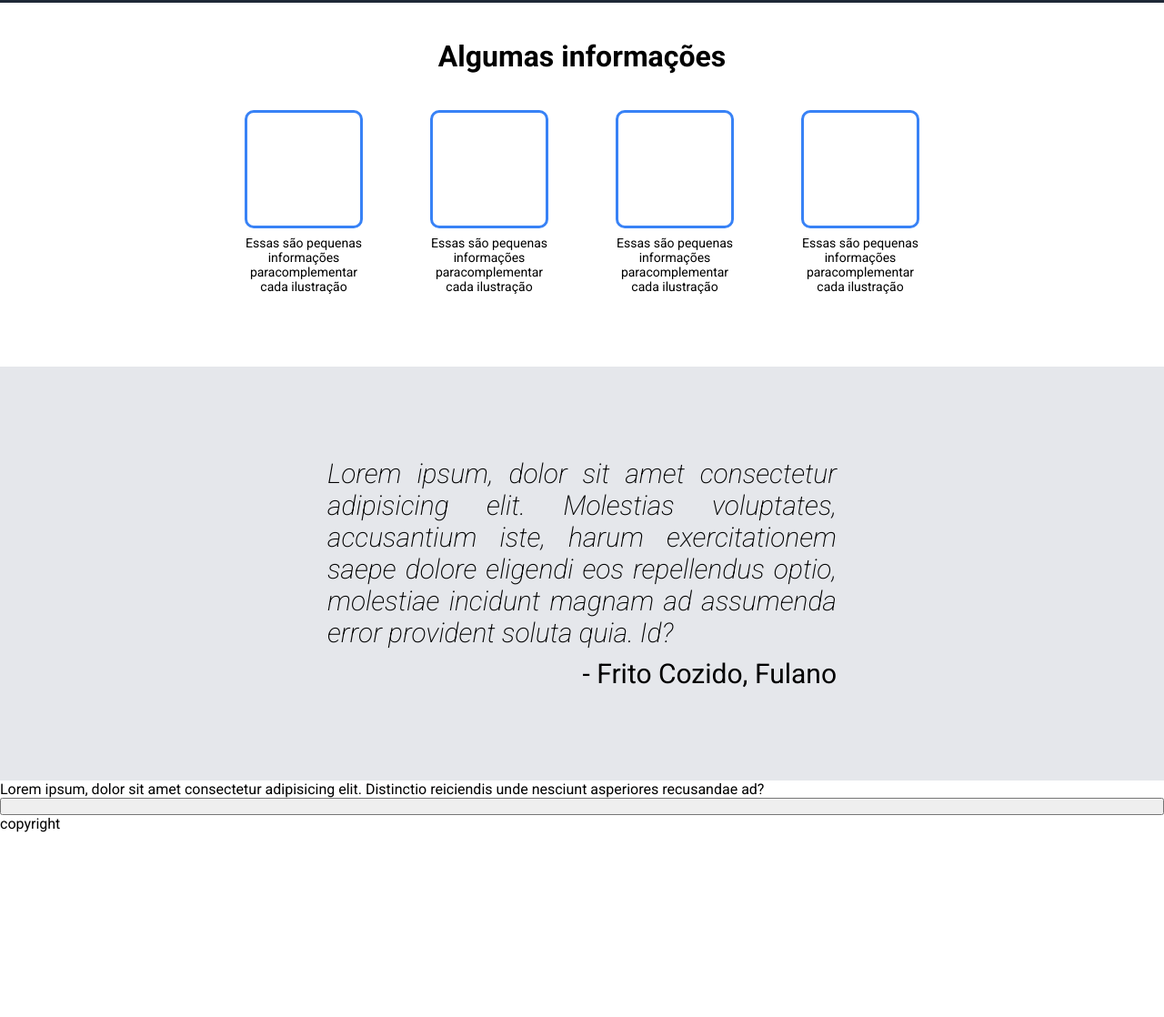
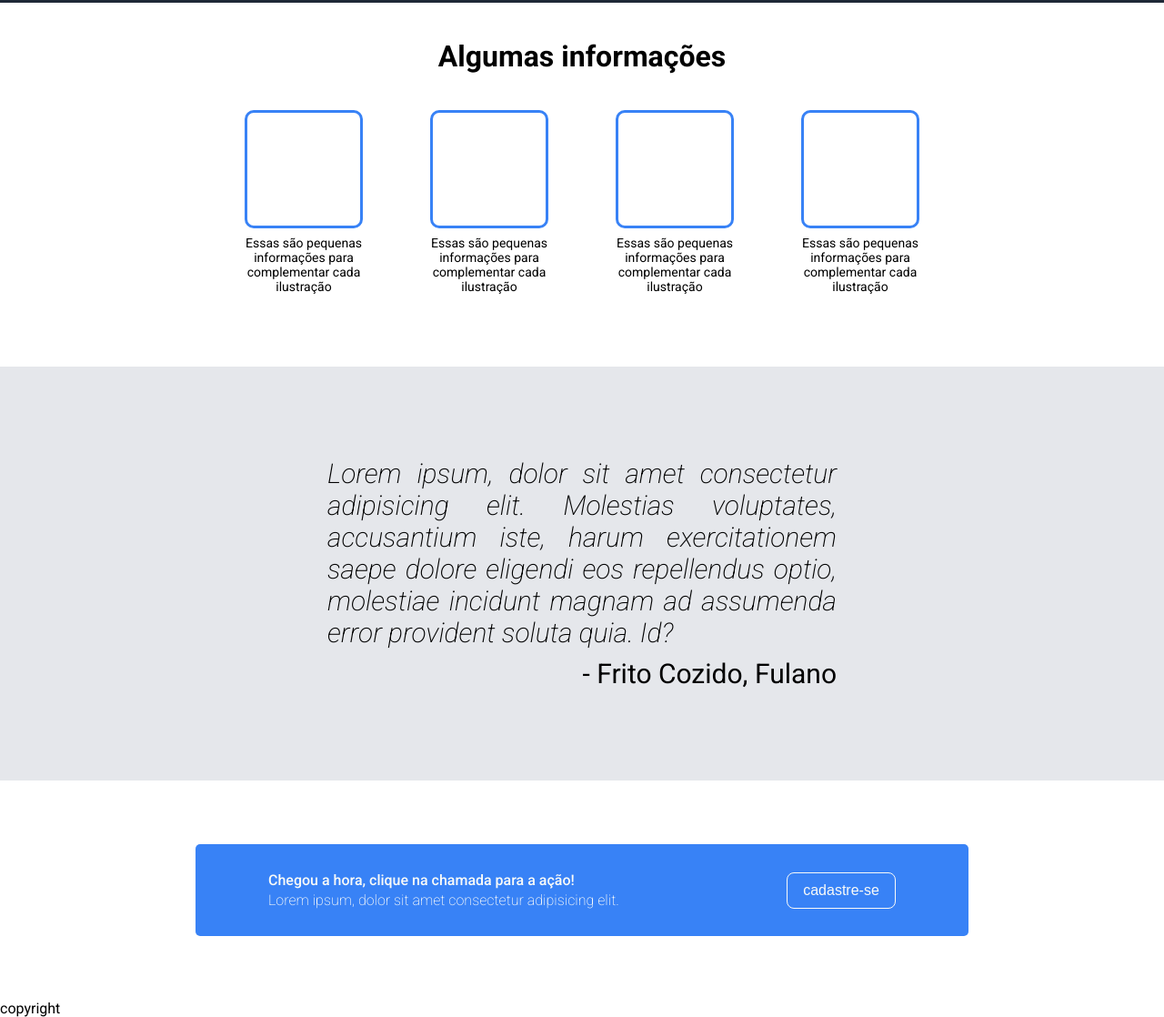
Before and after one commit to Marcos-Moreira5112/projeto_landing_page, a plain HTML site: page index.html in a window 1280 px wide. Shown: the part 315-1433 px from the top of the page at 91% size. Before the commit the page ends 1230 px from the top, so only its background shows below. Drawn offline with Linux system fonts and the light colour scheme.

Commit message:
Fiz a seção de call action
Fiz também leves alterações de responsividade

```diff
--- a/index.html
+++ b/index.html
@@ -41,19 +41,19 @@
             <div class="informations">
                 <div class="small-inform">
                     <div class="info-ilustrations"></div>
-                    <p>Essas são pequenas informações paracomplementar cada ilustração</p>
+                    <p>Essas são pequenas informações para complementar cada ilustração</p>
                 </div>
                 <div class="small-inform">
                     <div class="info-ilustrations"></div>
-                    <p>Essas são pequenas informações paracomplementar cada ilustração</p>
+                    <p>Essas são pequenas informações para complementar cada ilustração</p>
                 </div>
                 <div class="small-inform">
                     <div class="info-ilustrations"></div>
-                    <p>Essas são pequenas informações paracomplementar cada ilustração</p>
+                    <p>Essas são pequenas informações para complementar cada ilustração</p>
                 </div>
                 <div class="small-inform">
                     <div class="info-ilustrations"></div>
-                    <p>Essas são pequenas informações paracomplementar cada ilustração</p>
+                    <p>Essas são pequenas informações para complementar cada ilustração</p>
                 </div>
             </div>
         </div>
@@ -67,9 +67,15 @@
         </div>
     </blockquote>
 
-    <div class="call-act"></div>
-    <p>Lorem ipsum, dolor sit amet consectetur adipisicing elit. Distinctio reiciendis unde nesciunt asperiores recusandae ad?</p>
-    <input type="button" value="">
+    <div class="container-callact">
+        <div class="callact">
+            <div class="p-callact">
+                <p class="title-callact">Chegou a hora, clique na chamada para a ação!</p>
+                <p class="text-callact">Lorem ipsum, dolor sit amet consectetur adipisicing elit.</p>
+            </div>
+            <input type="button" value="cadastre-se">
+        </div>
+    </div>
 
     <footer>
         <p>copyright</p>
--- a/style.css
+++ b/style.css
@@ -21,6 +21,7 @@ main {
 
 header {
     display: flex;
+    flex: 0 1 auto;
     flex-flow: column nowrap;
     background-color: #1f2937;
     color: #e5e7eb;
@@ -30,21 +31,25 @@ header {
 
 .header-up {
     display: flex;
+    flex-flow: row wrap;
     justify-content: space-between;
+    flex: 0 1 auto;
     align-items: center;
     padding: 20px;
     margin: auto;
-    width: 850px;
+    max-width: 850px;
+    width: 100%;
 }
 
 .header-up > .logo {
     font-size: 24px;
+    margin-right: 30px;
     font-weight: 800;
     color: #f9faf8;
 }
 
 .header-up ul {
-    display: flex;
+    display: flex;;
     gap: 30px;
 }
 
@@ -64,13 +69,15 @@ header {
 
 .header-down {
     margin: auto;
-    width: 850px;
+    max-width: 850px;
+    width: 100%;
     padding: 50px 0px 40px 0px;
 }
 
 .header-down .header-text {
     display: flex;
-    width: 480px;
+    max-width: 480px;
+    width: 100%;
     flex-flow: column wrap;
     padding: 0px 20px;
 }
@@ -171,3 +178,61 @@ blockquote .author {
 blockquote .author strong {
     font-weight: 400;
 }
+
+/* ------------------Call-act area------------------ */
+
+.container-callact {
+    display: flex;
+    justify-content: center;
+    align-items: center;
+    max-width: 80VW;
+    width: 850px;
+    margin: 70px auto;
+    background-color: #3882f6;
+    border-radius: 5px;
+}
+
+.callact {
+    display: flex;
+    flex-flow: row wrap;
+    justify-content: space-between;
+    align-items: center;
+    max-width: 90%;
+    width: 690px;
+    padding: 30px 0px;
+    gap: 15px;
+}
+
+.p-call {
+    width: 500px;
+    display: flex;
+}
+
+.title-callact {
+    font-weight: 500;
+    color: #f9faf8;
+    margin-bottom: 3px;
+}
+
+.text-callact {
+    font-weight: 200;
+    color: #f9faf8;
+}
+
+.callact input {
+    width: 120px;
+    height: 40px;
+    background-color: #3882f6;
+    border-radius: 8px;
+    border: 1.5px solid #f9faf8;
+    color: #f9faf8;
+    font-size: 16px;
+}
+
+.callact input:hover {
+    cursor: pointer;
+}
+
+.callact input:active {
+    box-shadow: 0px 0px 3px rgba(0, 0, 0, 0.600);
+}
```
